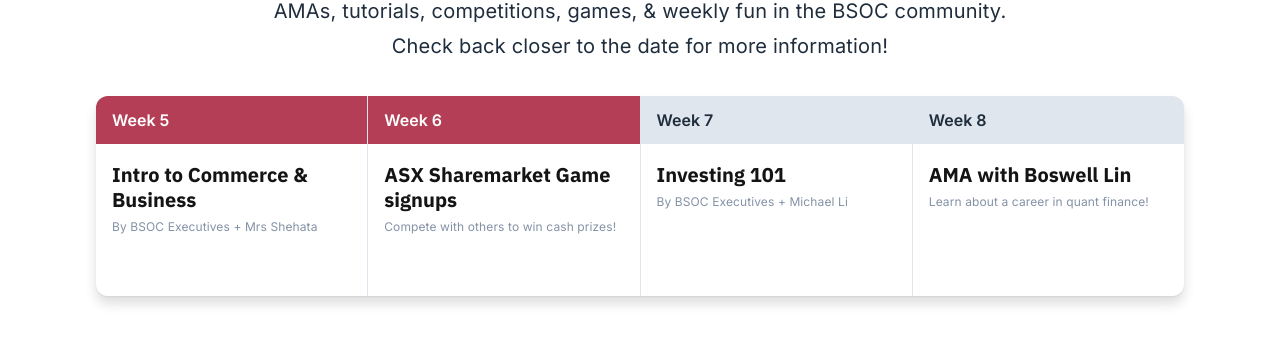
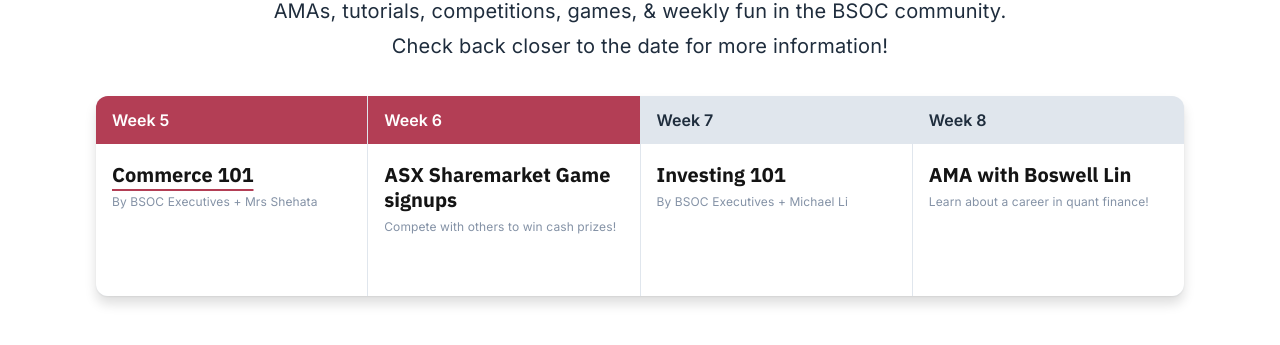
Before and after one commit to naman-doshi/bsoc-website, a plain HTML site: page events/index.html in a window 1280 px wide. Shown: the part 271-616 px from the top of the page. Drawn offline with nearby package versions, Linux system fonts and the light colour scheme; some packages are replaced by stand-ins of ours; a script that the page names is missing.

Commit message:
added link to commerce 101

```diff
--- a/events/index.html
+++ b/events/index.html
@@ -63,7 +63,11 @@
           <div class="event-box">
             <div class="date-box imp">Week 5</div>
             <div class="info-box">
-              <h2>Intro to Commerce & Business</h2>
+              <a
+                href="https://docs.google.com/presentation/d/1Tq1Rg7Hso0yQhuRNH899FGeqIUQ0VbUf0Vv3f1MddSM/edit?usp=sharing"
+                class="text-link"
+                ><h2>Commerce 101</h2></a
+              >
               <p>By BSOC Executives + Mrs Shehata</p>
             </div>
           </div>
--- a/events/style.css
+++ b/events/style.css
@@ -209,3 +209,15 @@ main {
 .h41 {
   color: #b33e55;
 }
+
+.text-link {
+  color: #b33e55;
+  text-decoration: underline;
+  text-underline-position: under;
+  text-underline-offset: 0.2rem;
+  transition: all 0.3s;
+}
+
+.text-link:hover {
+  color: #d18b99;
+}
```
Also changed, not shown: index.html (+6 -2 lines).
